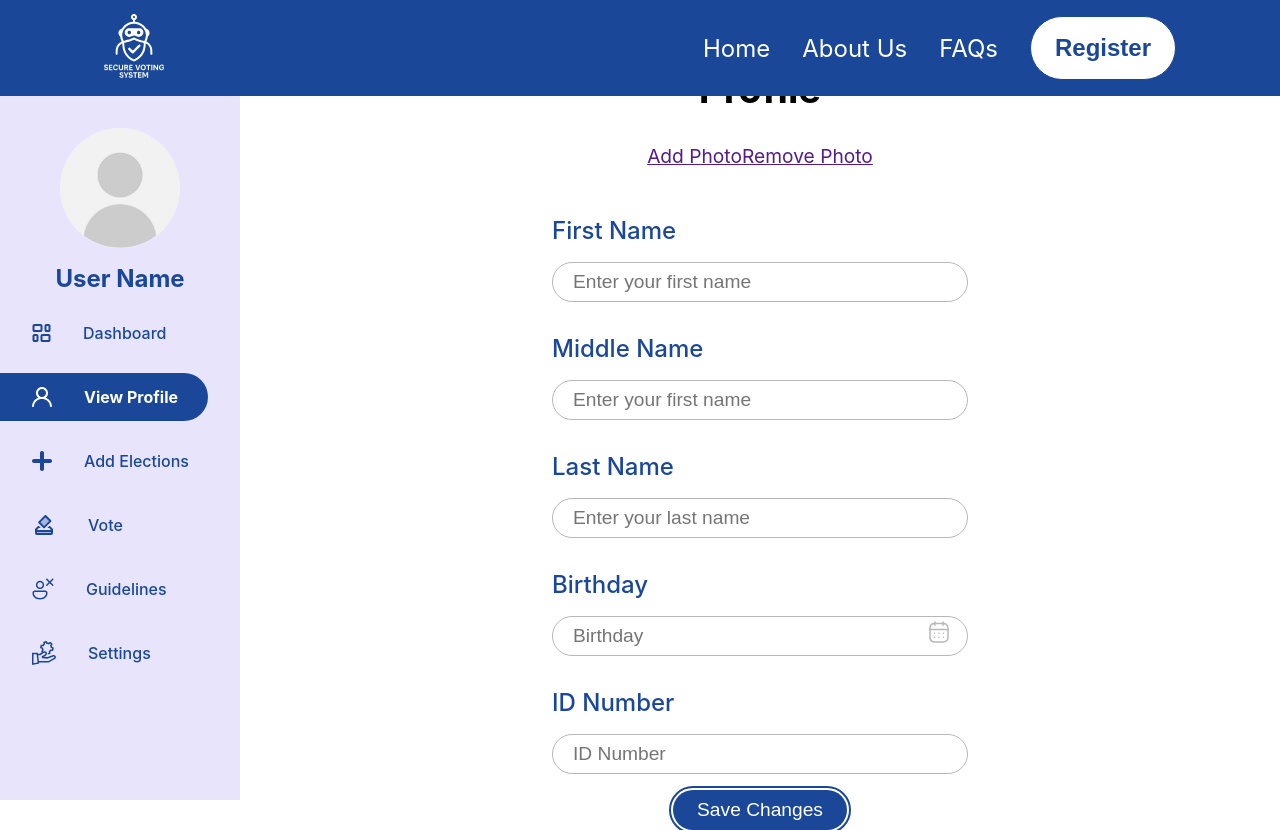
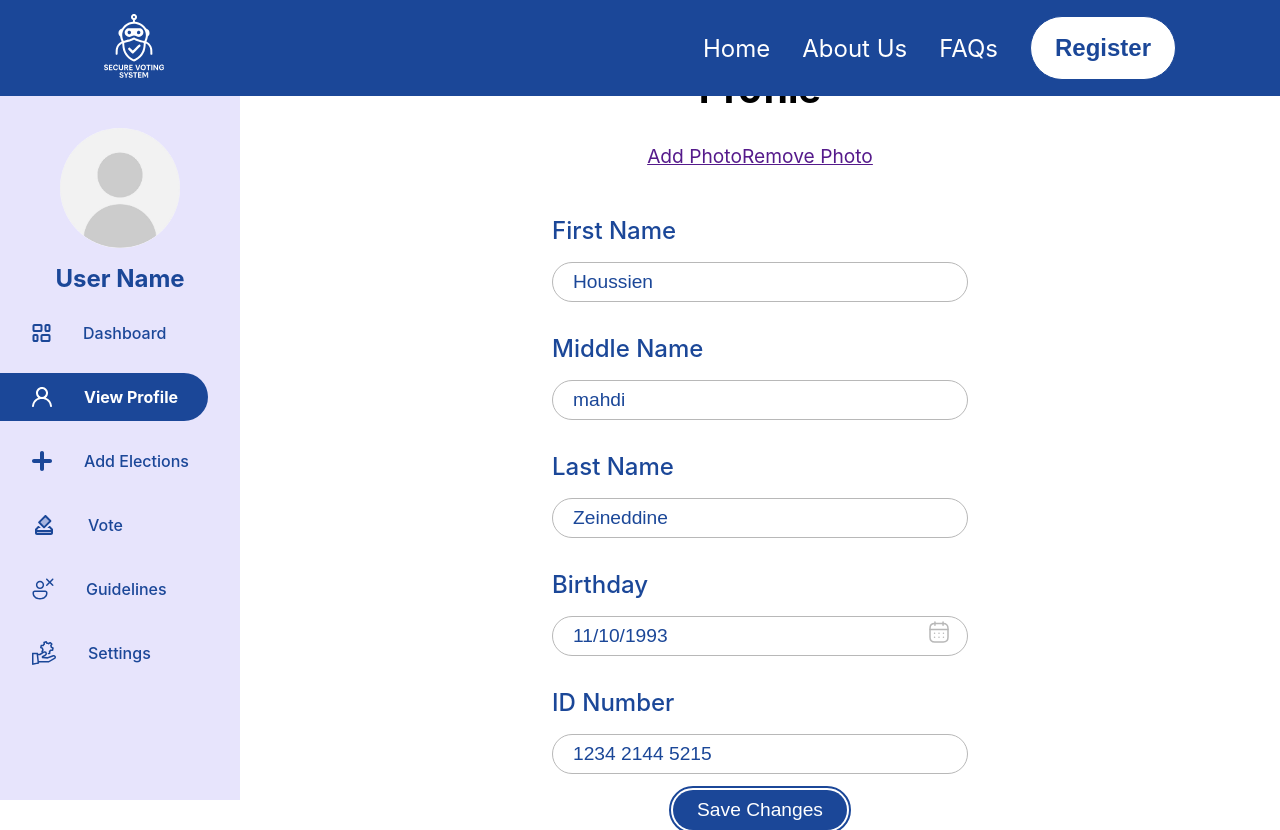
Before and after one commit to Houssien-Zeineddine/secure_remote_voting_system, a React (Vite) app in the folder client/: page /profile in a window 1280 px wide. Both pictures are taken after a click on the button "Edit Profile". Built offline with nearby package versions, Linux system fonts and the light colour scheme.

Commit message:
modifying Input component to accept value as a prop which i used in editing profile

```diff
--- a/client/src/components/Input/index.jsx
+++ b/client/src/components/Input/index.jsx
@@ -8,12 +8,21 @@ const Input = ({
   name = "",
   id = "",
   placeholder = "",
+  value,
   classNames = "",
+  onChange,
 }) => {
   return (
     <div className={classNames}>
       <label htmlFor={label}>{labelText}</label>
-      <input type={type} name={name} id={id} placeholder={placeholder} />
+      <input
+        type={type}
+        name={name}
+        id={id}
+        placeholder={placeholder}
+        value={value}
+        onChange={onChange}
+      />
     </div>
   );
 };
--- a/client/src/pages/Profile/index.jsx
+++ b/client/src/pages/Profile/index.jsx
@@ -50,7 +50,7 @@ const Profile = () => {
               type="text"
               name="first_name"
               id="first_name"
-              placeholder="Enter your first name"
+              // placeholder="Enter your first name"
               classNames="profile-form-container-input"
               value={tempData.first_name}
               onChange={handleChange}
@@ -61,7 +61,7 @@ const Profile = () => {
               type="text"
               name="middle_name"
               id="middle_name"
-              placeholder="Enter your first name"
+              // placeholder="Enter your first name"
               classNames="profile-form-container-input"
               value={tempData.middle_name}
               onChange={handleChange}
@@ -72,7 +72,7 @@ const Profile = () => {
               type="text"
               name="last_name"
               id="last_name"
-              placeholder="Enter your last name"
+              // placeholder="Enter your last name"
               classNames="profile-form-container-input"
               value={tempData.last_name}
               onChange={handleChange}
@@ -84,7 +84,7 @@ const Profile = () => {
                 type="text"
                 name="birthday"
                 id="birthday"
-                placeholder="Birthday"
+                // placeholder="Birthday"
                 classNames="profile-form-container-input"
                 value={tempData.birthday}
                 onChange={handleChange}
@@ -97,7 +97,7 @@ const Profile = () => {
               type="text"
               name="id_number"
               id="id_number"
-              placeholder="ID Number"
+              // placeholder={tempData.id_number}
               classNames="profile-form-container-input"
               value={tempData.id_number}
               onChange={handleChange}
```
